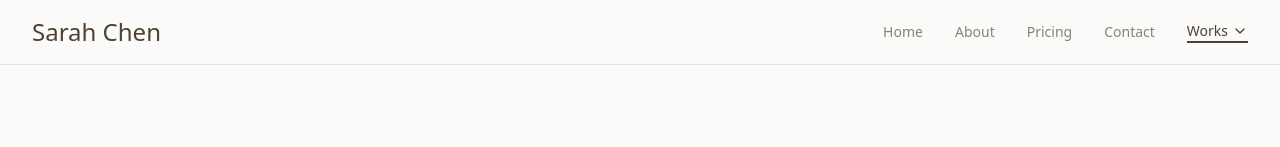
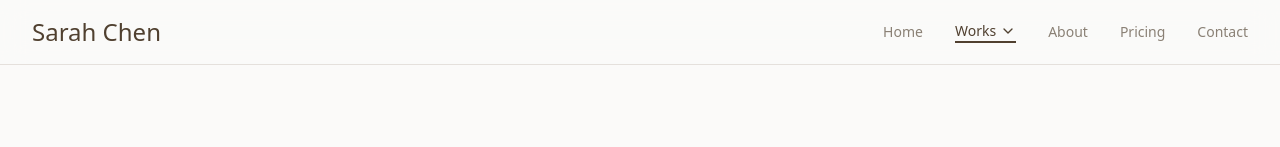
Before and after one commit to Aaron-Jackson88/golden-hour-showcase, a React (Vite) app: page /gallery/graduations in a window 1280 px wide. Shown: the top 147 px of the page. Built offline with nearby package versions, Linux system fonts and the light colour scheme.

Commit message:
Move "Works" category
Move the "Works" category in the navigation between "Home" and "About" links.

```diff
--- a/src/components/Navigation.tsx
+++ b/src/components/Navigation.tsx
@@ -37,19 +37,16 @@ const Navigation = () => {
 
           {/* Desktop Navigation */}
           <div className="hidden md:flex items-center space-x-8">
-            {navItems.map((item) => (
             <Link
-                key={item.name}
-                to={item.path}
+              to="/home"
               className={`text-sm font-medium fast-transition ${
-                  isActive(item.path)
+                isActive("/home")
                   ? "text-primary border-b-2 border-primary"
                   : "text-muted-foreground hover:text-primary"
               }`}
             >
-                {item.name}
+              Home
             </Link>
-            ))}
 
             {/* Works Dropdown */}
             <div className="relative">
@@ -93,6 +90,20 @@ const Navigation = () => {
                 )}
               </AnimatePresence>
             </div>
+
+            {navItems.slice(1).map((item) => (
+              <Link
+                key={item.name}
+                to={item.path}
+                className={`text-sm font-medium fast-transition ${
+                  isActive(item.path)
+                    ? "text-primary border-b-2 border-primary"
+                    : "text-muted-foreground hover:text-primary"
+                }`}
+              >
+                {item.name}
+              </Link>
+            ))}
           </div>
 
           {/* Mobile Menu Button */}
@@ -117,20 +128,17 @@ const Navigation = () => {
             className="md:hidden bg-background border-b border-border"
           >
             <div className="px-4 py-4 space-y-2">
-              {navItems.map((item) => (
               <Link
-                  key={item.name}
-                  to={item.path}
+                to="/home"
                 className={`block px-3 py-2 text-base font-medium fast-transition ${
-                    isActive(item.path)
+                  isActive("/home")
                     ? "text-primary bg-accent/50"
                     : "text-muted-foreground hover:text-primary hover:bg-accent/30"
                 }`}
                 onClick={() => setIsOpen(false)}
               >
-                  {item.name}
+                Home
               </Link>
-              ))}
 
               {/* Mobile Works Section */}
               <div>
@@ -173,6 +181,21 @@ const Navigation = () => {
                   )}
                 </AnimatePresence>
               </div>
+
+              {navItems.slice(1).map((item) => (
+                <Link
+                  key={item.name}
+                  to={item.path}
+                  className={`block px-3 py-2 text-base font-medium fast-transition ${
+                    isActive(item.path)
+                      ? "text-primary bg-accent/50"
+                      : "text-muted-foreground hover:text-primary hover:bg-accent/30"
+                  }`}
+                  onClick={() => setIsOpen(false)}
+                >
+                  {item.name}
+                </Link>
+              ))}
             </div>
           </motion.div>
         )}
```
Lines whose indentation alone changed are shown as unchanged.
